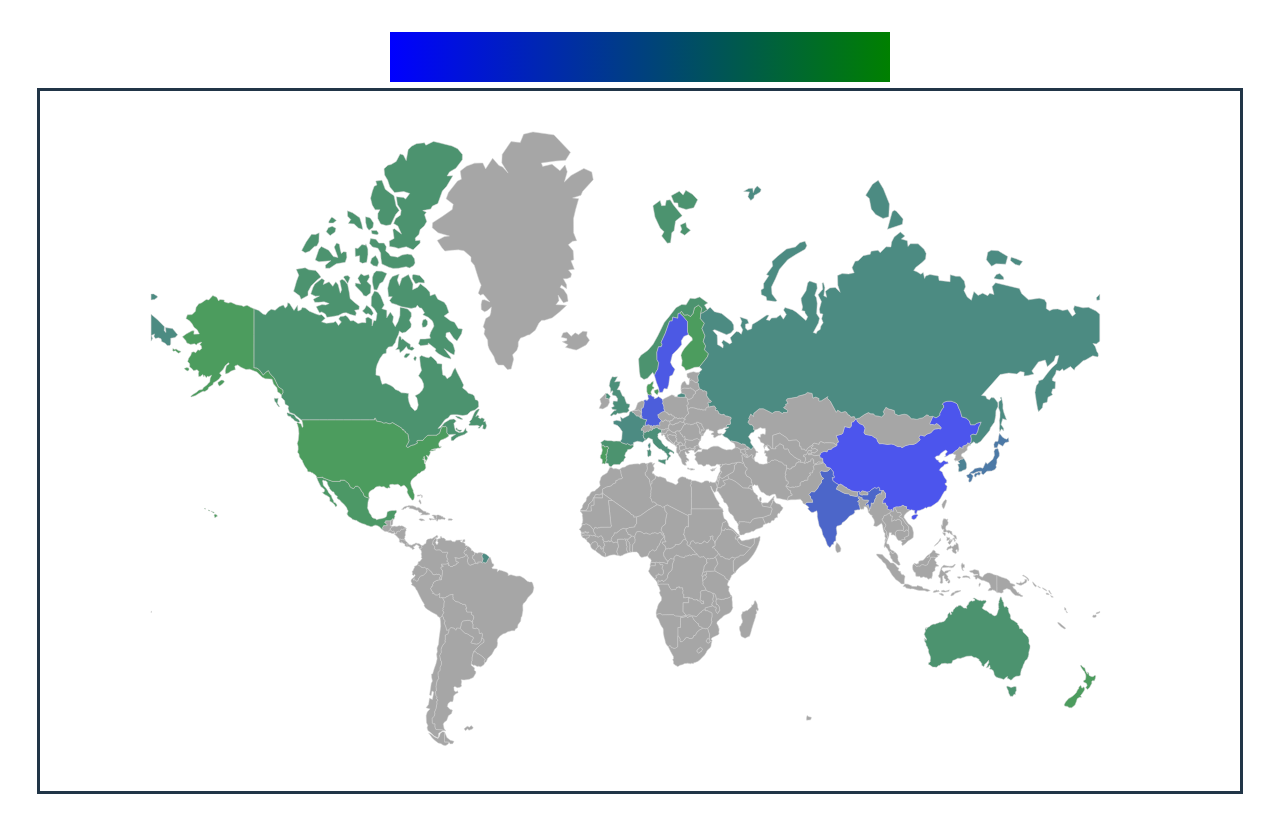
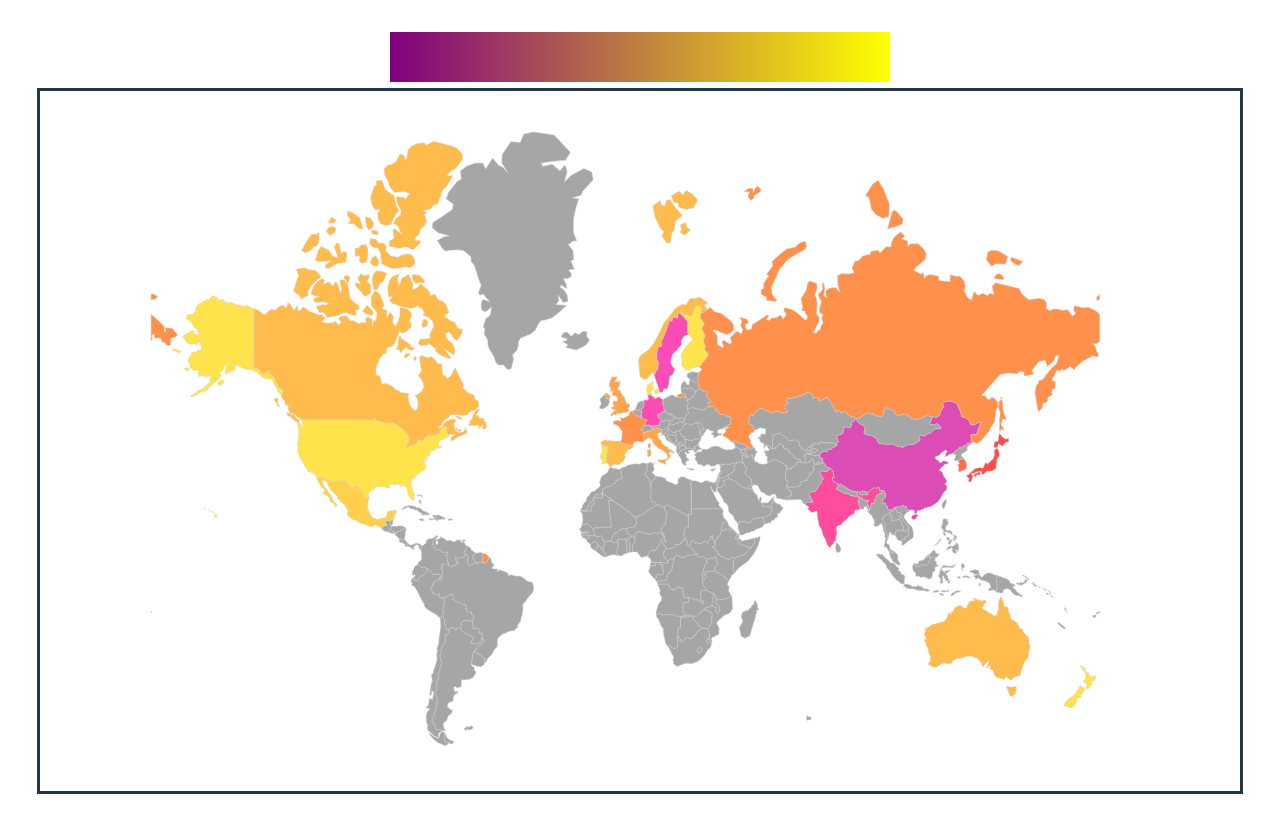
Before and after one commit to NiklasAavad/spotify-datavis, a React (Vite) app in the folder frontend/: page / in a window 1280 px wide. Built offline with nearby package versions, Linux system fonts and the light colour scheme.

Commit message:
feat: cubehelix color scale!

```diff
--- a/frontend/src/Entrypoint.tsx
+++ b/frontend/src/Entrypoint.tsx
@@ -67,17 +67,19 @@ const SHOULD_USE_BACKEND = false;
 export const Entrypoint = () => {
 	const data = getData();
 
-	const colorScale = d3
-		.scaleLinear<string>()
-		.domain([0, 100])
-		.range(['blue', 'green']);
+	const startColor = 'purple'
+	const endColor = 'yellow'
+
+	const cubehelixScale = d3
+		.scaleSequential(d3.interpolateCubehelix.gamma(1)(startColor, endColor))
+		.domain([0, 100]);
 
 	const countryScores = new Map<string, number>(Object.entries(data));
 	console.log(countryScores)
 
 	return (
 		<>
-			<ColorLegend colorScale={colorScale} width={500} height={50} />
+			<ColorLegend colorScale={cubehelixScale} width={500} height={50} />
 			<WorldMap countryScores={countryScores} />
 		</>
 	)
--- a/frontend/src/components/ColorLegend.tsx
+++ b/frontend/src/components/ColorLegend.tsx
@@ -1,7 +1,7 @@
 import * as d3 from 'd3';
 
 type ColorLegendProps = {
-	colorScale: d3.ScaleLinear<string, string>;
+	colorScale: d3.ScaleSequential<string>;
 	width: number;
 	height: number;
 }
--- a/frontend/src/components/Country.tsx
+++ b/frontend/src/components/Country.tsx
@@ -43,17 +43,19 @@ export const Country: React.FC<CountryProps> = (props) => {
 			.style('top', (event.pageY - 10) + 'px')
 	}
 
-	const colorScale = d3
-		.scaleLinear<string>()
-		.domain([0, 100])
-		.range(['blue', 'green'])
+	const startColor = 'purple'
+	const endColor = 'yellow'
+
+	const cubehelixScale = d3
+		.scaleSequential(d3.interpolateCubehelix.gamma(1)(startColor, endColor))
+		.domain([0, 100]);
 
 	const getFill = () => {
 		if (score === -1) {
 			return 'grey'
 		}
 
-		return colorScale(score)
+		return cubehelixScale(score)
 
 	}
 
```
